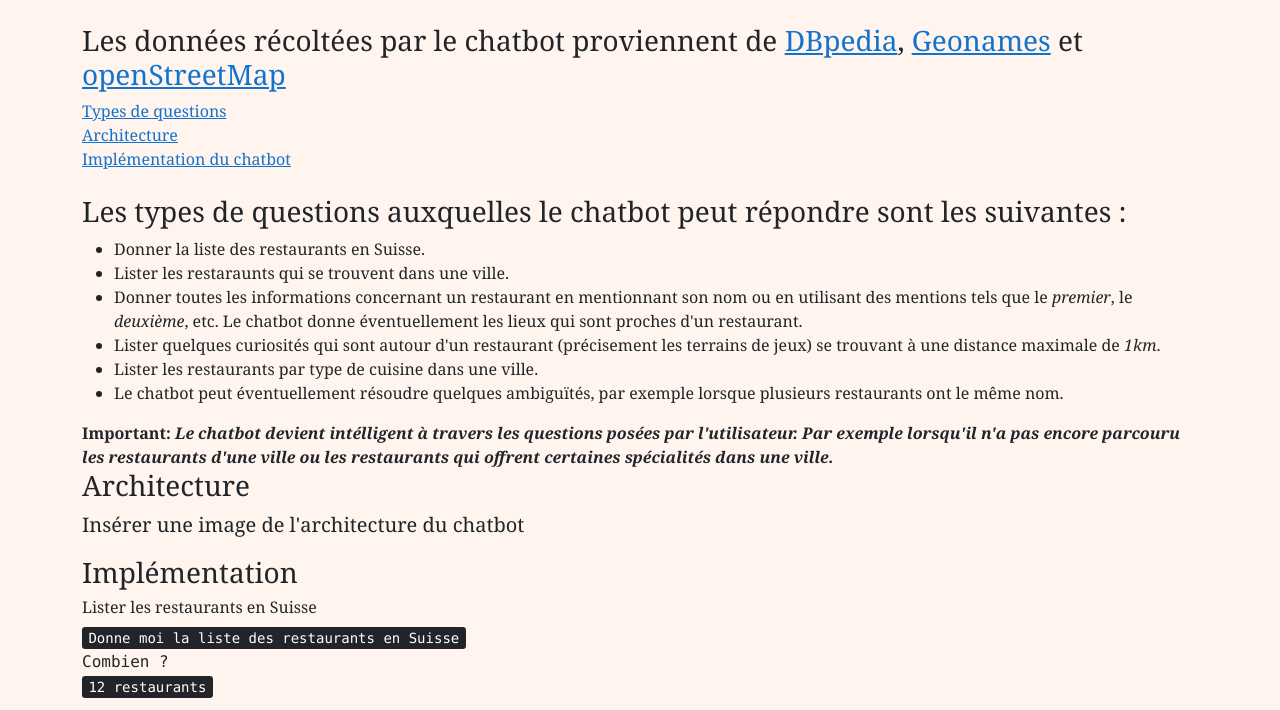
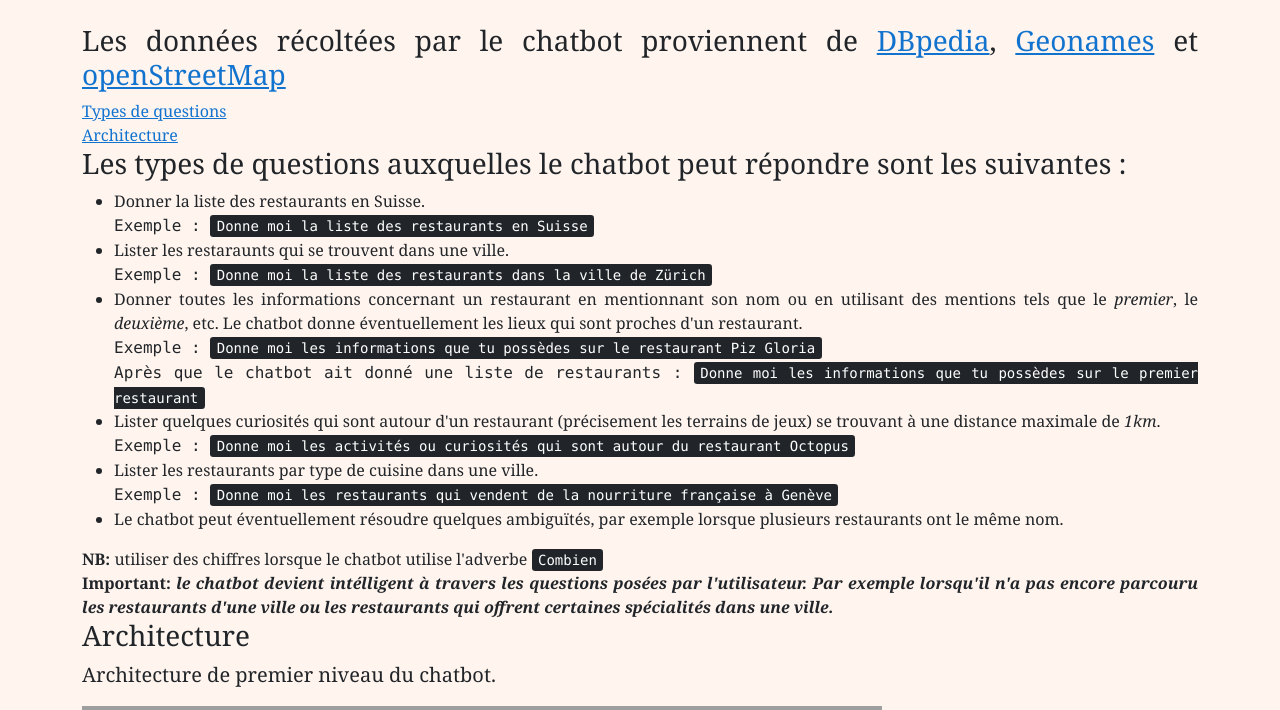
Before and after one commit to kerfallaCisse/travail-bachelor, a Flask app: page /documentation in a window 1280 px wide. Shown: the part 56-766 px from the top of the page. Run offline with Flask 2, Linux system fonts and the light colour scheme; some libraries are stand-ins or nearby versions; grey boxes are pictures that could not be loaded.

Commit message:
docs: documentation

```diff
--- a/code/data/nlu.yml
+++ b/code/data/nlu.yml
@@ -60,7 +60,7 @@ nlu:
       - donne moi la liste des restaurants
       - donne moi la liste de tous les restaurants
 
-  - intent: query_limitation # un seul example pour éviter l'interférence avec DIETClassifier
+  - intent: query_limitation
     examples: |
       - j'aimerai la liste de [10](query_limit) restaurants
       - [10](query_limit) restaurants
@@ -147,6 +147,8 @@ nlu:
       - donne moi les informations que tu possèdes sur ce restaurant [Lily's Stomach Supplye](rest_name)
       - donne moi les infos que tu as sur [Lily's Stomach Supplye](rest_name)
       - donne moi les infos que tu possèdes sur [Montbrillant](rest_name)
+      - donne moi les infos du resto [Hotel Interlaken](rest_name)
+      - donne moi les infos du restaurant [Hotel Interlaken](rest_name)
       - les infos sur [Montbrillant](rest_name)
       - les informations sur [Les Sales Gosses](rest_name)
       - les informations sur le restaurant [Sonchaux](rest_name)
--- a/code/endpoints.yml
+++ b/code/endpoints.yml
@@ -11,7 +11,8 @@
 # https://rasa.com/docs/rasa/custom-actions
 
 action_endpoint:
- url: "http://action-server:5055/webhook"
+  url: "http://localhost:5055/webhook"
+#  url: "http://action-server:5055/webhook"
 
 # Tracker store which is used to store the conversations.
 # By default the conversations are stored in memory.
--- a/code/web_app/templates/documentation.html
+++ b/code/web_app/templates/documentation.html
@@ -2,55 +2,72 @@
 
 {% block content %}
 
-<h3>Les données récoltées par le chatbot proviennent de <a href="https://fr.wikipedia.org/wiki/DBpedia">DBpedia</a>, <a
-        href="https://www.geonames.org/">Geonames</a> et <a
-        href="https://wiki.openstreetmap.org/wiki/SPARQL_examples">openStreetMap</a> </h3>
+<main style="text-align: justify;">
+    <h3>Les données récoltées par le chatbot proviennent de <a href="https://fr.wikipedia.org/wiki/DBpedia">DBpedia</a>,
+        <a href="https://www.geonames.org/">Geonames</a> et <a
+            href="https://wiki.openstreetmap.org/wiki/SPARQL_examples">openStreetMap</a>
+    </h3>
 
     <a href="#type_question">Types de questions</a><br>
     <a href="#architecture">Architecture</a><br>
-<a href="#implementation">Implémentation du chatbot</a><br><br>
 
     <h3 id="type_question">Les types de questions auxquelles le chatbot peut répondre sont les suivantes :</h3>
     <ul>
         <li>Donner la liste des restaurants en Suisse.</li>
+        <samp>Exemple : </samp><kbd>Donne moi la liste des restaurants en Suisse</kbd>
         <li>Lister les restaraunts qui se trouvent dans une ville.</li>
-    <li>Donner toutes les informations concernant un restaurant en mentionnant son nom ou en utilisant des mentions tels
-        que le <em>premier</em>, le <em>deuxième</em>, etc. Le chatbot donne éventuellement les lieux qui sont proches
+        <samp>Exemple : </samp><kbd>Donne moi la liste des restaurants dans la ville de Zürich</kbd>
+        <li>Donner toutes les informations concernant un restaurant en mentionnant son nom ou en utilisant des mentions
+            tels
+            que le <em>premier</em>, le <em>deuxième</em>, etc. Le chatbot donne éventuellement les lieux qui sont
+            proches
             d'un restaurant.</li>
-    <li>Lister quelques curiosités qui sont autour d'un restaurant (précisement les terrains de jeux) se trouvant à une
+        <samp>Exemple : </samp><kbd>Donne moi les informations que tu possèdes sur le restaurant Piz Gloria</kbd><br>
+        <samp>Après que le chatbot ait donné une liste de restaurants : </samp><kbd>Donne moi les informations que tu
+            possèdes sur le premier restaurant</kbd>
+        <li>Lister quelques curiosités qui sont autour d'un restaurant (précisement les terrains de jeux) se trouvant à
+            une
             distance maximale de <em>1km</em>.</li>
+        <samp>Exemple : </samp><kbd>Donne moi les activités ou curiosités qui sont autour du restaurant Octopus</kbd>
         <li>Lister les restaurants par type de cuisine dans une ville.</li>
-    <li>Le chatbot peut éventuellement résoudre quelques ambiguïtés, par exemple lorsque plusieurs restaurants ont le
+        <samp>Exemple : </samp><kbd>Donne moi les restaurants qui vendent de la nourriture française à Genève</kbd>
+        <li>Le chatbot peut éventuellement résoudre quelques ambiguïtés, par exemple lorsque plusieurs restaurants ont
+            le
             même nom.</li>
     </ul>
 
-<strong>Important: <em>Le chatbot devient intélligent à travers les questions posées par l'utilisateur. Par exemple
+    <strong>NB:</strong> utiliser des chiffres lorsque le chatbot utilise l'adverbe <kbd>Combien</kbd><br>
+
+    <strong>Important: <em>le chatbot devient intélligent à travers les questions posées par l'utilisateur. Par exemple
             lorsqu'il n'a pas encore parcouru les restaurants d'une ville ou les restaurants qui offrent certaines
             spécialités dans une ville.</em></strong><br>
 
     <h3 id="architecture">Architecture</h3>
-
-<p>Insérer une image de l'architecture du chatbot</p>
-
-
-<h3 id="implementation">Implémentation</h3>
-<h6>Lister les restaurants en Suisse</h6>
-<section>
-    <kbd>Donne moi la liste des restaurants en Suisse</kbd><br>
-    <samp>Combien ?</samp><br>
-    <kbd>12 restaurants</kbd><br>
-
-    <pre class="pre-scrollable">
-        <code>
-            SELECT *
-            WHERE {
-                ?r ns0:name 'Restaurant Anker' ; ?p ?o .
-            }
-        </code>
-    </pre>
-</section>
-
-<a href="https://getbootstrap.com/docs/4.0/content/code/">Voir bootstrap code</a>
-
+    <p>Architecture de premier niveau du chatbot.</p>
+    <img src="../static/components_diagram.svg" alt="Architecture du chatbot" width="800" height="800"><br>
+    <p>
+        La figure ci-dessus illustre de manière simpliste, l’architecture du chatbot divisé en 3 modules : analyse de
+        phrases, retrait des données et construction de la réponse à retourner à l'utilisateur. Chaque module est
+        constitué d’uns ou plusieurs composants représentant chacun un sous-ensemble du programme global destiné à
+        accomplir des tâches bien précises.
+        Le premier module consiste à analyser la question posée par l'utilisateur afin de prédire et de classifier ces
+        intentions par le biais d’un classifieur. Une ou plusieurs entités représentant le contexte de chacune des
+        intentions est extraite et utilisée par le second module.</p><br>
+    <p>
+        Le second module quant à lui se charge de prendre des décisions sur la base des intentions détectées et
+        classifiés.
+        Les décisions/actions entreprises consistent à explorer le graphe de connaissances local, pour récupérer les
+        informations nécessaires à la résolution de la question. Lorsqu'aucune information ne peut être dans le graphe
+        de connaissance local, d'autres graphes de connaissances sont explorés afin de les informations utiles à la
+        question puis les insérées dans le graphe de connaissance local. De cette manière, lorsque la question est
+        reposée , le chatbot tout parcourir le graphe connaissance pour obtenir la réponse.
+    </p><br>
+    <p>
+        Le dernier module consiste à analyser et à traiter les données récupérées du graphe afin de construire la réponse à
+        retourner à l'utilisateur en langage naturel.
+    </p>
+    <p>Voici un exemple du fonctionnement du chatbot lorsqu'un utilisateur pose une question.</p>
+    <img src="../static/poc.svg" alt="Exemple d'interaction avec le chatbot" width="800" height="800"><br><br>
+</main>
 
 {% endblock content %}
```
Also changed, not shown: code/config.yml (+6 -6 lines), code/web_app/static/components_diagram.svg (added), code/web_app/static/poc.svg (added), 2 other files. Lines whose indentation alone changed are shown as unchanged.
